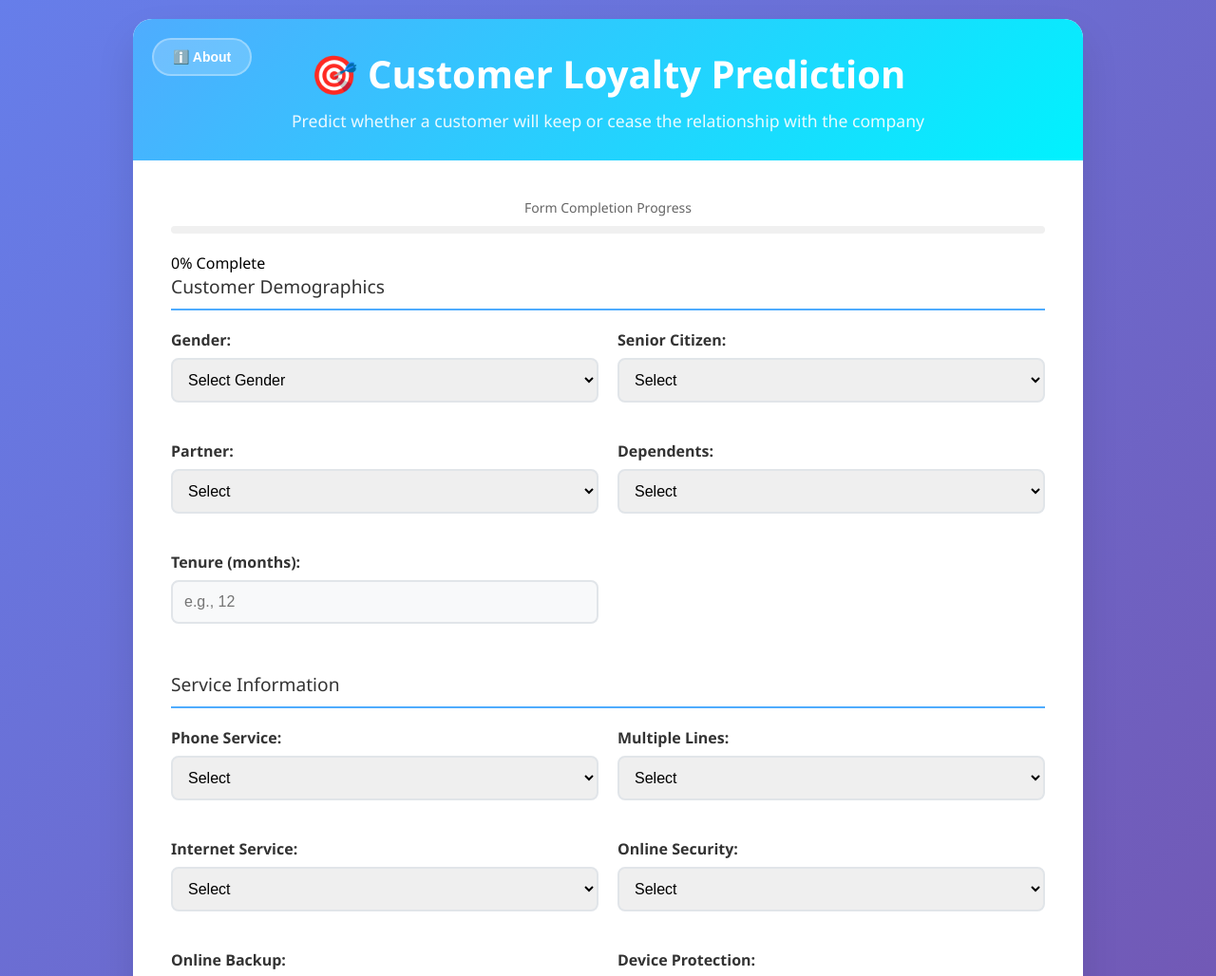
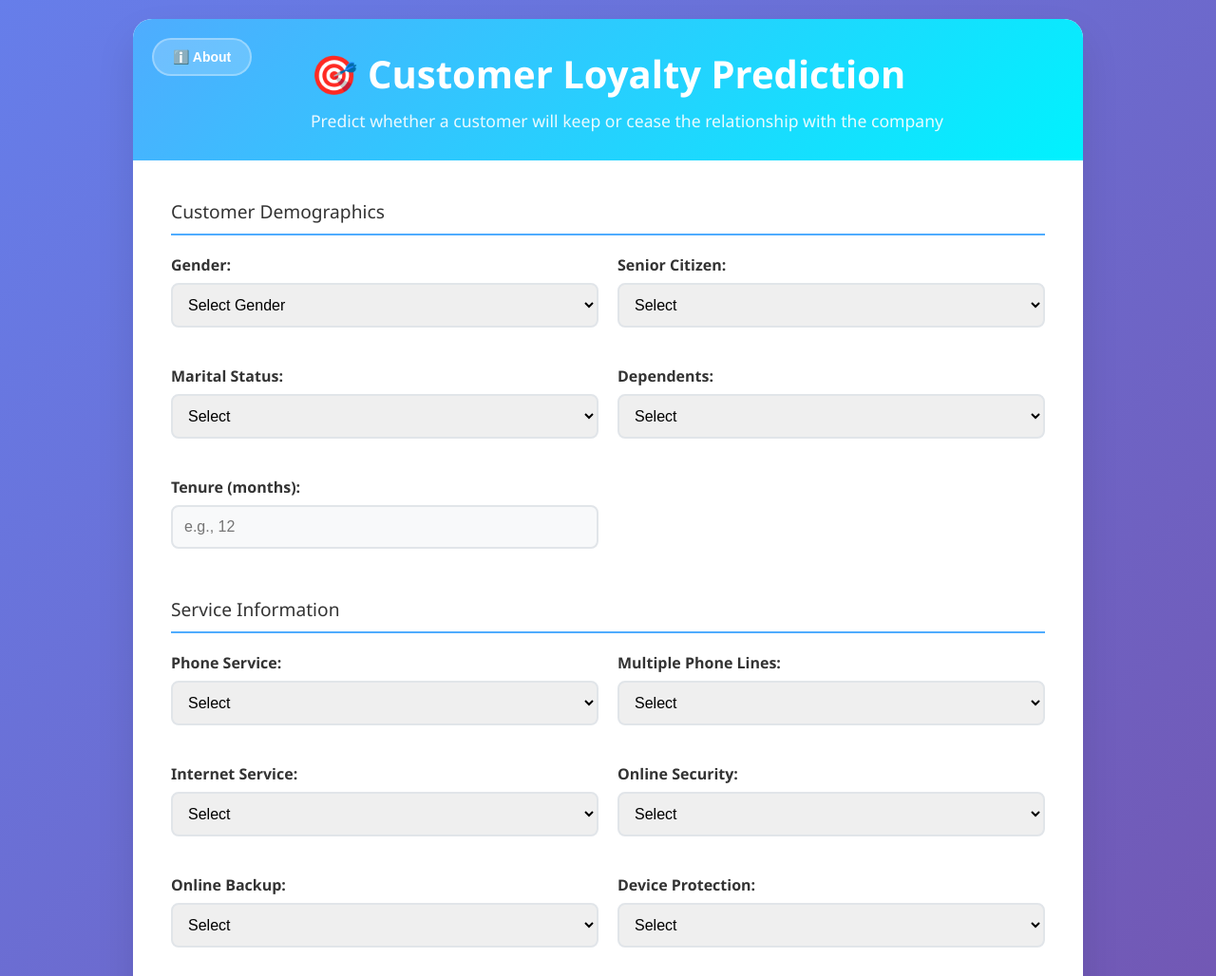
Before and after one commit to arsingla786/Customer-Retention-Risk-Prediction, a Flask app: page / in a window 1280 px wide. Shown: the top 1028 px of the page at 95% size. Run offline with Flask 3, Linux system fonts and the light colour scheme; parts of the project's set-up code (start-up, migrations or seed data) failed here and were passed over.

Commit message:
updated html

```diff
--- a/templates/index.html
+++ b/templates/index.html
@@ -33,6 +33,10 @@
             padding: 30px;
             text-align: center;
             position: relative;
+            display: flex;
+            flex-direction: column;
+            align-items: center;
+            justify-content: center;
         }
 
         .about-btn {
@@ -63,6 +67,7 @@
         .header p {
             font-size: 1.1em;
             opacity: 0.9;
+            margin-left: 40px;
         }
 
         .form-section {
@@ -294,29 +299,6 @@
             border-color: #28a745;
         }
 
-        /* Progress bar */
-        .progress-container {
-            width: 100%;
-            background-color: #f0f0f0;
-            border-radius: 10px;
-            margin-bottom: 20px;
-            overflow: hidden;
-        }
-
-        .progress-bar {
-            height: 8px;
-            background: linear-gradient(90deg, #4facfe 0%, #00f2fe 100%);
-            width: 0%;
-            transition: width 0.5s ease;
-        }
-
-        .progress-text {
-            text-align: center;
-            margin-bottom: 10px;
-            color: #666;
-            font-size: 14px;
-        }
-
         /* Responsive design */
         @media (max-width: 768px) {
             .form-grid {
@@ -348,12 +330,6 @@
         </div>
 
         <div class="form-section">
-            <div class="progress-text">Form Completion Progress</div>
-            <div class="progress-container">
-                <div class="progress-bar" id="progressBar"></div>
-            </div>
-            <div id="progressText">0% Complete</div>
-
             <form id="predictionForm">
                 <div class="section-title">Customer Demographics</div>
                 <div class="form-grid">
@@ -376,11 +352,11 @@
                     </div>
 
                     <div class="form-group">
-                        <label for="Partner">Partner:</label>
+                        <label for="Partner">Marital Status:</label>
                         <select name="Partner" id="Partner" required>
                             <option value="">Select</option>
-                            <option value="No">No</option>
-                            <option value="Yes">Yes</option>
+                            <option value="No">Married</option>
+                            <option value="Yes">Unmarried</option>
                         </select>
                     </div>
 
@@ -411,7 +387,7 @@
                     </div>
 
                     <div class="form-group">
-                        <label for="MultipleLines">Multiple Lines:</label>
+                        <label for="MultipleLines">Multiple Phone Lines:</label>
                         <select name="MultipleLines" id="MultipleLines" required>
                             <option value="">Select</option>
                             <option value="No">No</option>
@@ -553,7 +529,7 @@
             <h2>🎯 About Customer Loyalty Prediction</h2>
 
             <h3>What is this tool?</h3>
-            <p>This is a machine learning-powered tool that predicts whether a customer will keep or cease their relationship with your company based on their demographic, service, and billing information.</p>
+            <p>This is a machine learning-powered tool that can be used by service providing companies. It predicts whether a customer will keep or cease their relationship with your company based on their demographics, services taken, and billing information.</p>
 
             <h3>How to use this tool:</h3>
             <ul>
@@ -585,38 +561,10 @@
     </div>
 
     <script>
-        // Form validation and progress tracking
+        // Form validation
         const form = document.getElementById('predictionForm');
-        const progressBar = document.getElementById('progressBar');
-        const progressText = document.getElementById('progressText');
         const loadingDiv = document.getElementById('loadingDiv');
         const resultSection = document.getElementById('resultSection');
-
-        // Calculate and update progress
-        function updateProgress() {
-            const inputs = form.querySelectorAll('input, select');
-            let filledInputs = 0;
-
-            inputs.forEach(input => {
-                if (input.value.trim() !== '') {
-                    filledInputs++;
-                    input.closest('.form-group').classList.add('success');
-                    input.closest('.form-group').classList.remove('error');
-                } else {
-                    input.closest('.form-group').classList.remove('success');
-                }
-            });
-
-            const progress = (filledInputs / inputs.length) * 100;
-            progressBar.style.width = progress + '%';
-            progressText.textContent = Math.round(progress) + '% Complete';
-        }
-
-        // Add event listeners to all form inputs
-        form.querySelectorAll('input, select').forEach(input => {
-            input.addEventListener('input', updateProgress);
-            input.addEventListener('change', updateProgress);
-        });
 
         // Form submission
         form.addEventListener('submit', function(e) {
@@ -632,6 +580,7 @@
                     isValid = false;
                 } else {
                     input.closest('.form-group').classList.remove('error');
+                    input.closest('.form-group').classList.add('success');
                 }
             });
 
@@ -713,9 +662,6 @@
                 totalField.value = (monthly * tenure).toFixed(2);
             }
         }
-
-        // Initialize progress on page load
-        updateProgress();
     </script>
 </body>
 </html>
```
